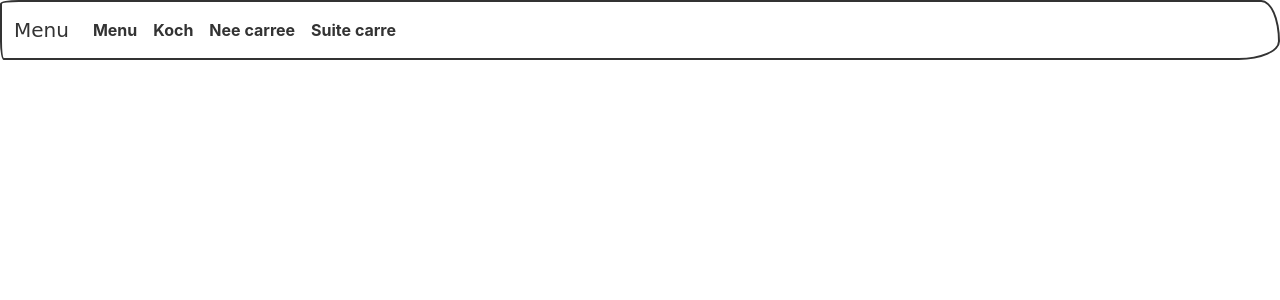
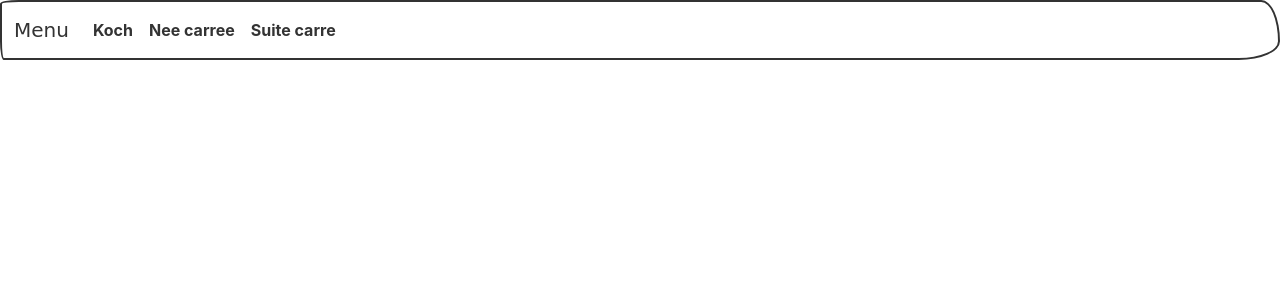
Before and after one commit to qwertyjuju/SAE24, a Symfony app: template templates/base.html.twig in a window 1280 px wide. Shown: the top 300 px of the page. Run offline with Twig, Linux system fonts and the light colour scheme; the template is opened without the code that fills it, so the values that code supplies are empty; some libraries are stand-ins or nearby versions; some web fonts are replaced.

Commit message:
Update base.html.twig

```diff
--- a/templates/base.html.twig
+++ b/templates/base.html.twig
@@ -26,9 +26,6 @@
             <div class="collapse navbar-collapse" id="navbarColor03">
             <ul class="navbar-nav me-auto">
                 <li class="nav-item">
-                <a class="nav-link active" href="/">Menu</a>
-                </li>
-                <li class="nav-item">
                 <a class="nav-link" href="/koch">Koch</a>
                 </li>
                 <li class="nav-item">
```
